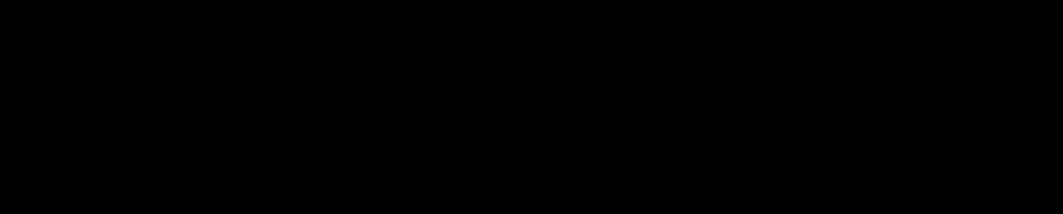
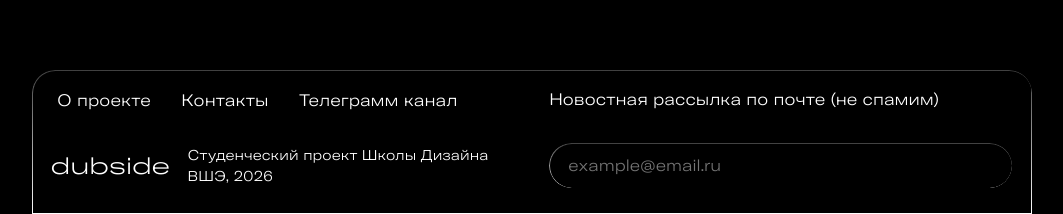
Before and after one commit to HSEADC/dubside, a React app: page /tests in a window 1280 px wide. Shown: the part 3792-4006 px from the top of the page, without its empty margins (101-1164 px from the left). Before the commit the page ends 3768 px from the top, so only its background shows below. Built offline with nearby package versions, Linux system fonts and the light colour scheme.

Commit message:
feat: add Footer component

```diff
--- a/src/components/atoms/A_Button/A_Button.tsx
+++ b/src/components/atoms/A_Button/A_Button.tsx
@@ -4,7 +4,7 @@
 
 type Props = {
   children: React.ReactNode;
-  isActive: boolean;
+  isActive?: boolean;
 } & React.ButtonHTMLAttributes<HTMLButtonElement>;
 
 const A_Button = ({ isActive, children, ...rest }: Props) => {
--- /dev/null
+++ b/src/components/organisms/O_Footer/O_Footer.module.scss
@@ -0,0 +1,50 @@
+@use '@/styles/config.scss' as *;
+
+.wrapper {
+  margin-top: calc(30px + calc($space * 10));
+  position: relative;
+  display: flex;
+  justify-content: space-between;
+  gap: $double-average-gap;
+  padding: $padding-mid;
+  padding-bottom: $padding;
+  background: $backgroung-grad-base;
+  height: 18vh;
+  border-radius: $radius $radius 0 0;
+
+  &::before {
+    @include border();
+    pointer-events: none;
+    border-radius: $radius $radius 0 0;
+  }
+}
+
+.buttons {
+  display: flex;
+  gap: $average-gap;
+}
+
+.info {
+  display: flex;
+  gap: $average-gap;
+  align-items: center;
+}
+
+.left {
+  display: flex;
+  flex-direction: column;
+  justify-content: space-between;
+  width: calc(calc($max-width/2) - $double-average-gap);
+}
+
+.right {
+  display: flex;
+  flex-direction: column;
+  justify-content: space-between;
+  width: calc(calc($max-width/2) - $double-average-gap);
+}
+
+.text2 {
+  @include label();
+  opacity: 1;
+}
--- /dev/null
+++ b/src/components/organisms/O_Footer/O_Footer.tsx
@@ -0,0 +1,38 @@
+import React from 'react';
+import classes from '@/components/organisms/O_Footer/O_Footer.module.scss';
+import A_Button from '@/components/atoms/A_Button/A_Button';
+import M_Input from '@/components/molecules/M_Input/M_Input';
+import W_SectionElementsWrapper from '@/components/wrappers/W_SectionElementsWrapper/W_SectionElementsWrapper';
+import { Link } from 'react-router';
+
+const O_Footer = () => {
+  return (
+    <W_SectionElementsWrapper>
+      <div className={classes.wrapper}>
+        <div className={classes.left}>
+          <div className={classes.buttons}>
+            <Link to="/about">
+              <A_Button isActive={true}>О проекте</A_Button>
+            </Link>
+            <A_Button isActive={true}>Контакты</A_Button>
+            <Link to="https://t.me/inthehotflow">
+              <A_Button isActive={true}>Телеграмм канал</A_Button>
+            </Link>
+          </div>
+          <div className={classes.info}>
+            <Link to="/">
+              <h4>dubside</h4>
+            </Link>
+            <p className={classes.text2}>Студенческий проект Школы Дизайна ВШЭ, 2026</p>
+          </div>
+        </div>
+        <div className={classes.right}>
+          <p>Новостная рассылка по почте (не спамим)</p>
+          <M_Input placeholder="example@email.ru"></M_Input>
+        </div>
+      </div>
+    </W_SectionElementsWrapper>
+  );
+};
+
+export default O_Footer;
--- a/src/pages/App.tsx
+++ b/src/pages/App.tsx
@@ -1,5 +1,6 @@
 import { Outlet } from 'react-router';
 import NavBar from '@/components/molecules/M_NavBar/M_NavBar';
+import O_Footer from '@/components/organisms/O_Footer/O_Footer';
 
 const App = () => {
   return (
@@ -7,6 +8,7 @@
       <NavBar />
       <Outlet />
       {/* Child routes are rendered through the <Outlet/> in the parent route. */}
+      <O_Footer />
     </div>
   );
 };
```
